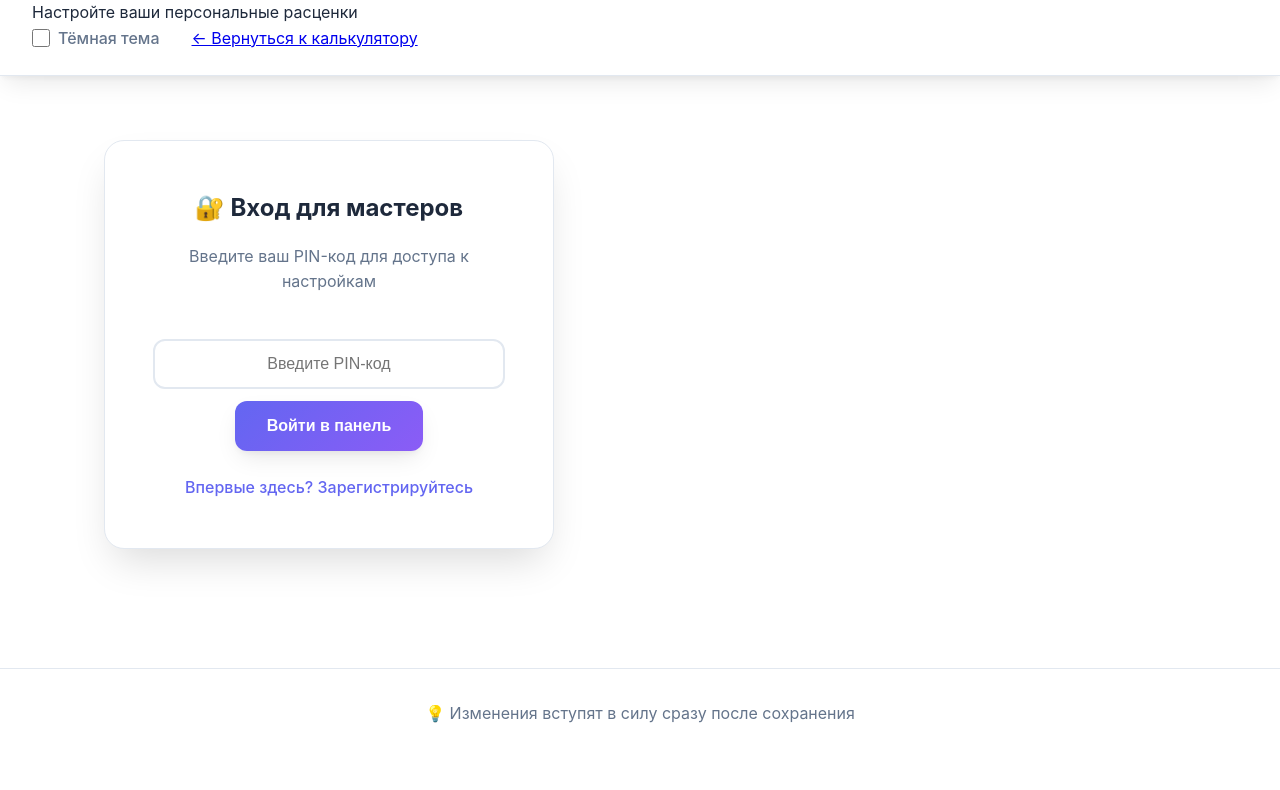
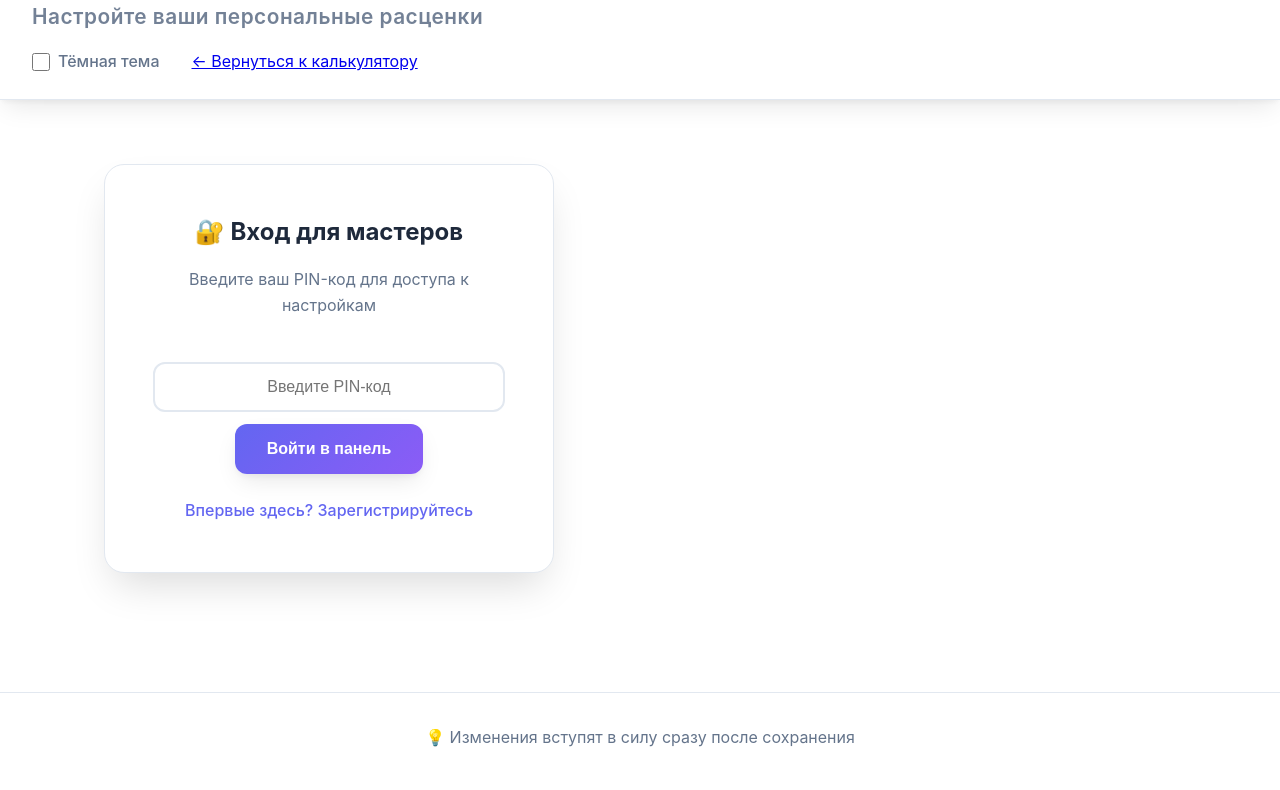
Before and after one commit to vf12776-ux/remont-pro, a plain HTML site: page admin.html in a window 1280 px wide. Shown: the part 96-886 px from the top of the page. Before the commit the page ends 863 px from the top, so only its background shows below. Drawn offline with Linux system fonts and the light colour scheme.

Commit message:
Update admin.html

```diff
--- a/admin.html
+++ b/admin.html
@@ -10,7 +10,7 @@
 <body>
   <header>
     <h1>👨‍🔧 Панель управления мастера</h1>
-    <p>Настройте ваши персональные расценки</p>
+    <p class="header-subtitle">Настройте ваши персональные расценки</p>
     <div class="header-links">
       <label>
         <input type="checkbox" id="dark-mode-toggle"> Тёмная тема
```
